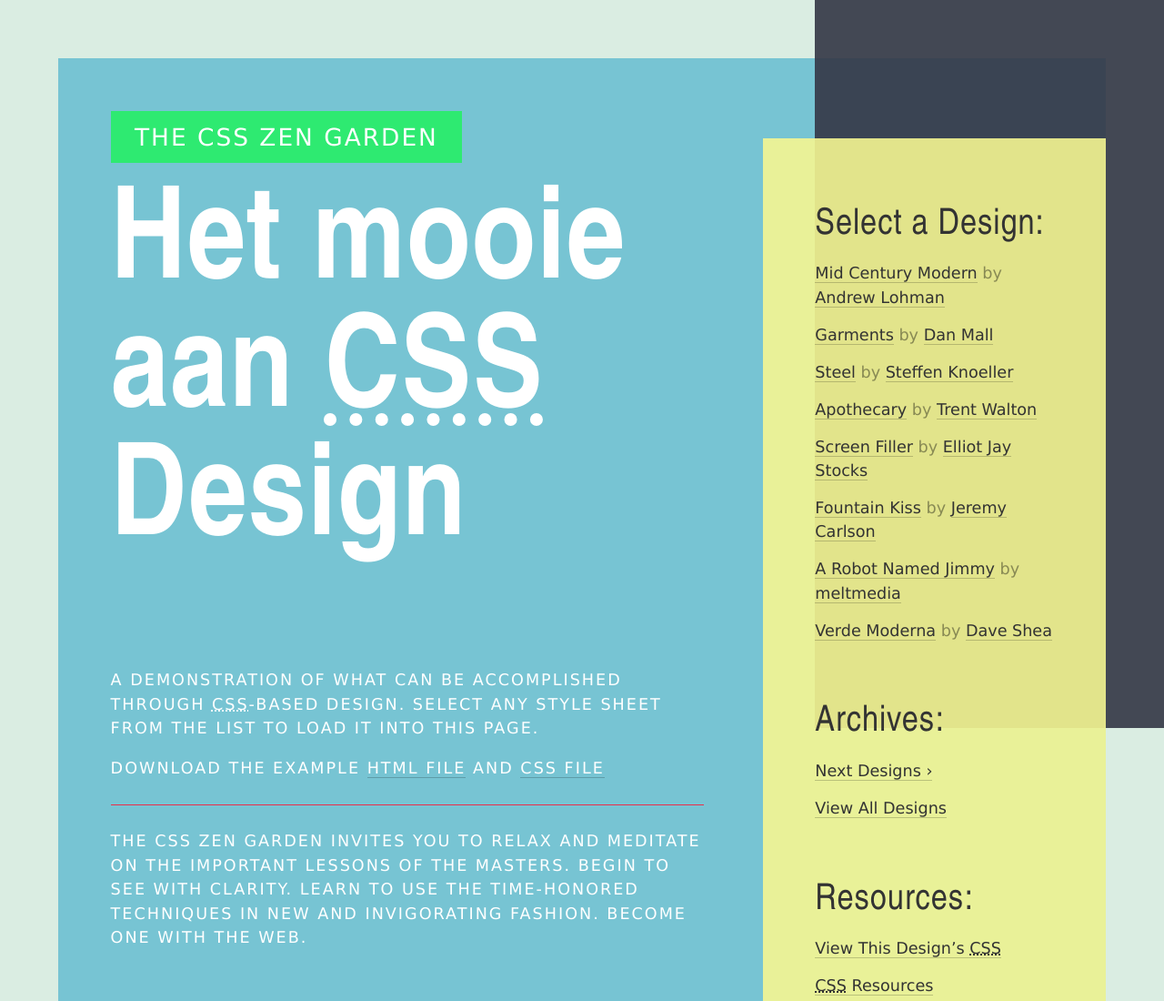
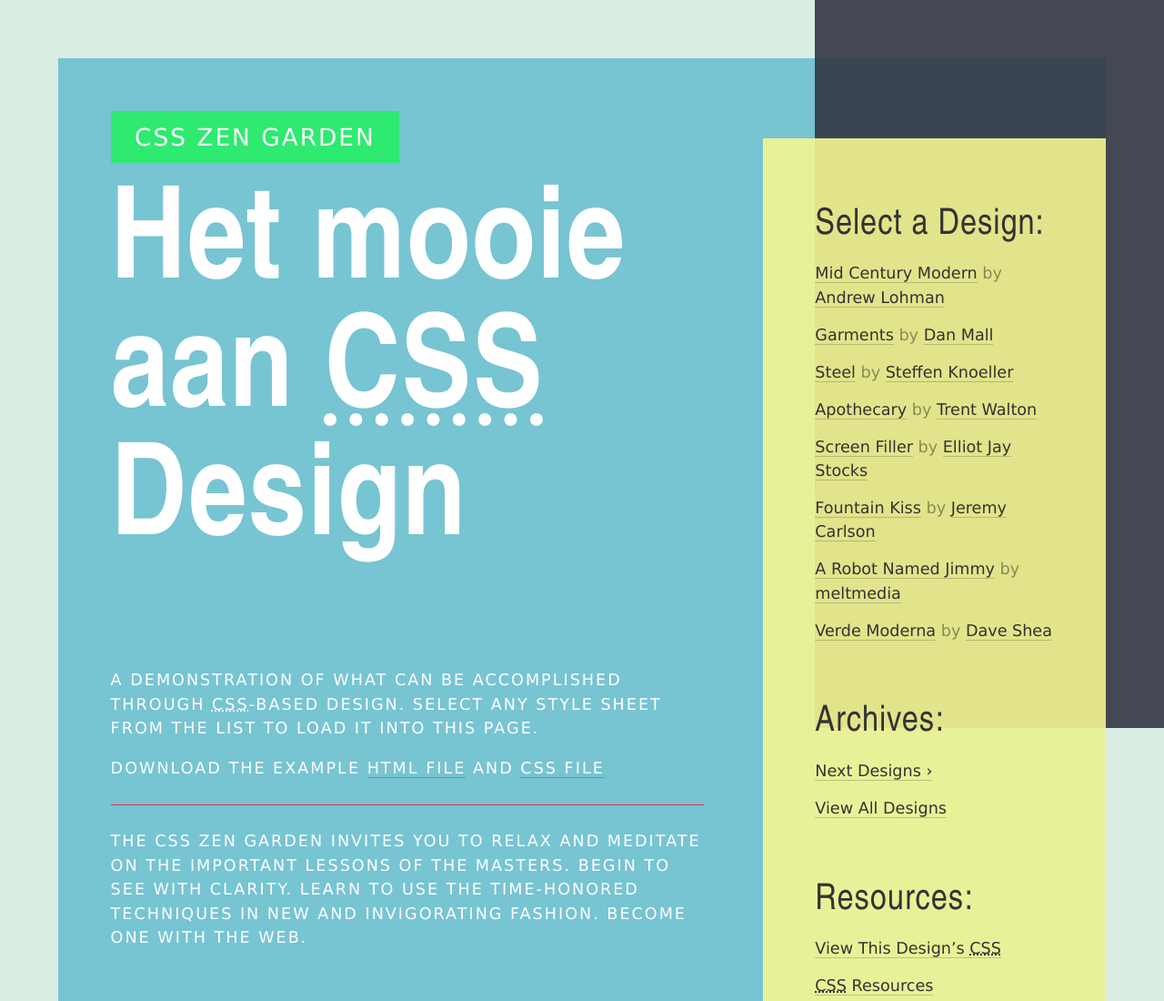
Before and after one commit to vivesgithandson/zengarden, a plain HTML site: page index.html in a window 1280 px wide. Shown: the top 1100 px of the page at 91% size. Drawn offline with Linux system fonts and the light colour scheme.

Commit message:
revert changes to title

```diff
--- a/index.html
+++ b/index.html
@@ -53,7 +53,7 @@
 
 	<section class="intro" id="zen-intro">
 		<header role="banner">
-			<h1>The CSS Zen Garden</h1>
+			<h1>CSS Zen Garden</h1>
 			<h2>Het mooie aan <abbr title="Cascading Style Sheets">CSS</abbr> Design</h2>
 		</header>
 
```
